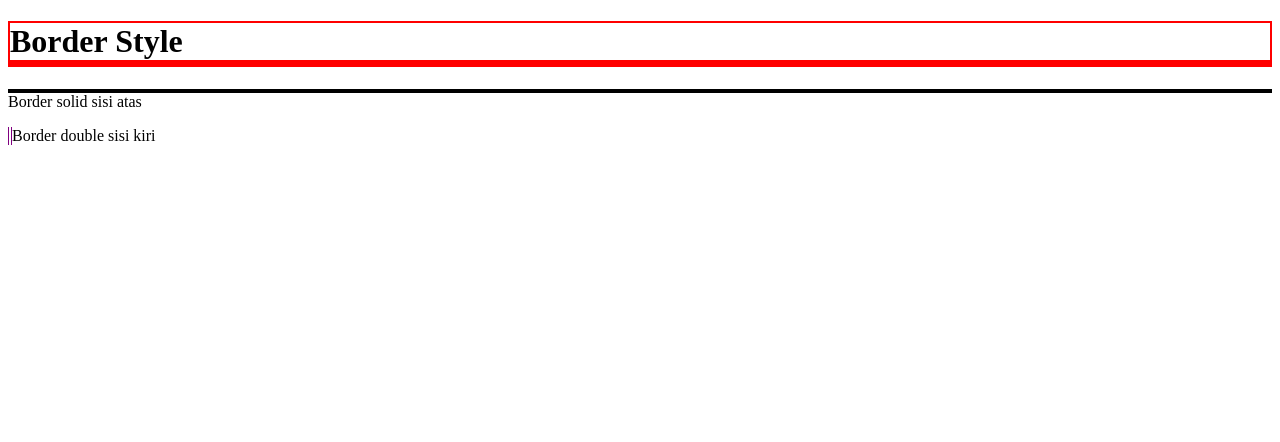
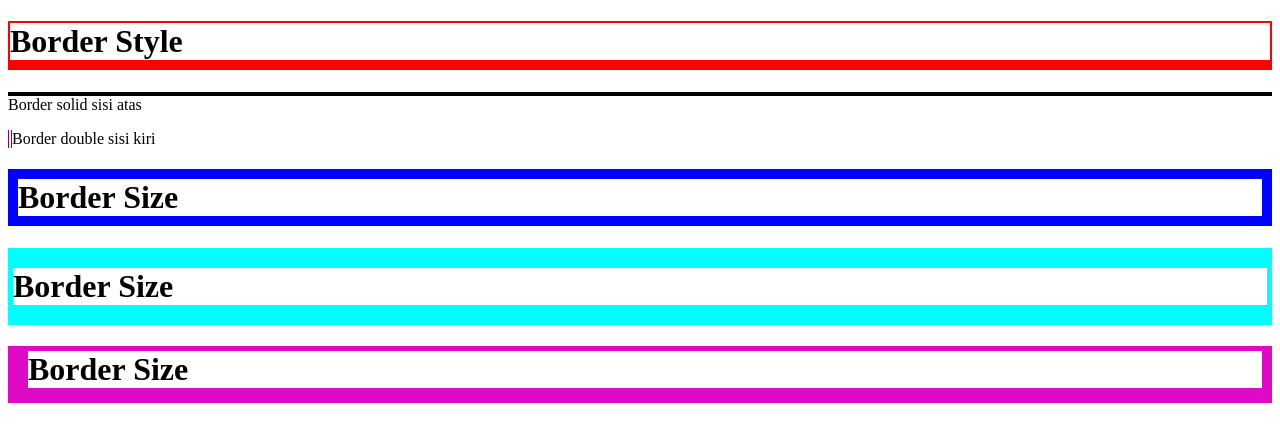
Before and after one commit to TrickyTommy/htmlcssXtkj4, a plain HTML site: page pertemuan9/index.html in a window 1280 px wide. Drawn offline with Linux system fonts and the light colour scheme.

Commit message:
update hari ini

```diff
--- a/pertemuan9/index.html
+++ b/pertemuan9/index.html
@@ -9,6 +9,9 @@
         <p id="atas-solid">Border solid sisi atas</p>
         <p id="kiri-double">Border double sisi kiri</p>
 
+        <h1 class="border2">Border Size</h1>
+        <h1 class="border3">Border Size</h1>
+        <h1 class="border4">Border Size</h1>
 
 
 
--- a/pertemuan9/style.css
+++ b/pertemuan9/style.css
@@ -1,6 +1,6 @@
 h1.border-1{
     border: 2px solid red;
-    border-bottom-width: 7px;
+    border-bottom-width: 10px;
 }
 
 p#atas-solid{
@@ -13,3 +13,22 @@ p#kiri-double{
     border-left-width: 4px;
     border-left-style: double;
 }
+h1.border2{
+    border-color: blue;
+    border-style: solid;
+    /* seluruhnya sama */
+    border-width: 10px;
+}
+
+h1.border3{
+    border-color: aqua;
+    border-style: solid;
+    /* atas bawah dan kiri kanan */
+    border-width: 20px 5px;
+}
+h1.border4{
+    border-color: rgb(223, 10, 198);
+    border-style: solid;
+    /* atas, kanan,bawah,kiri */
+    border-width: 5px 10px 15px 20px;
+}
```
